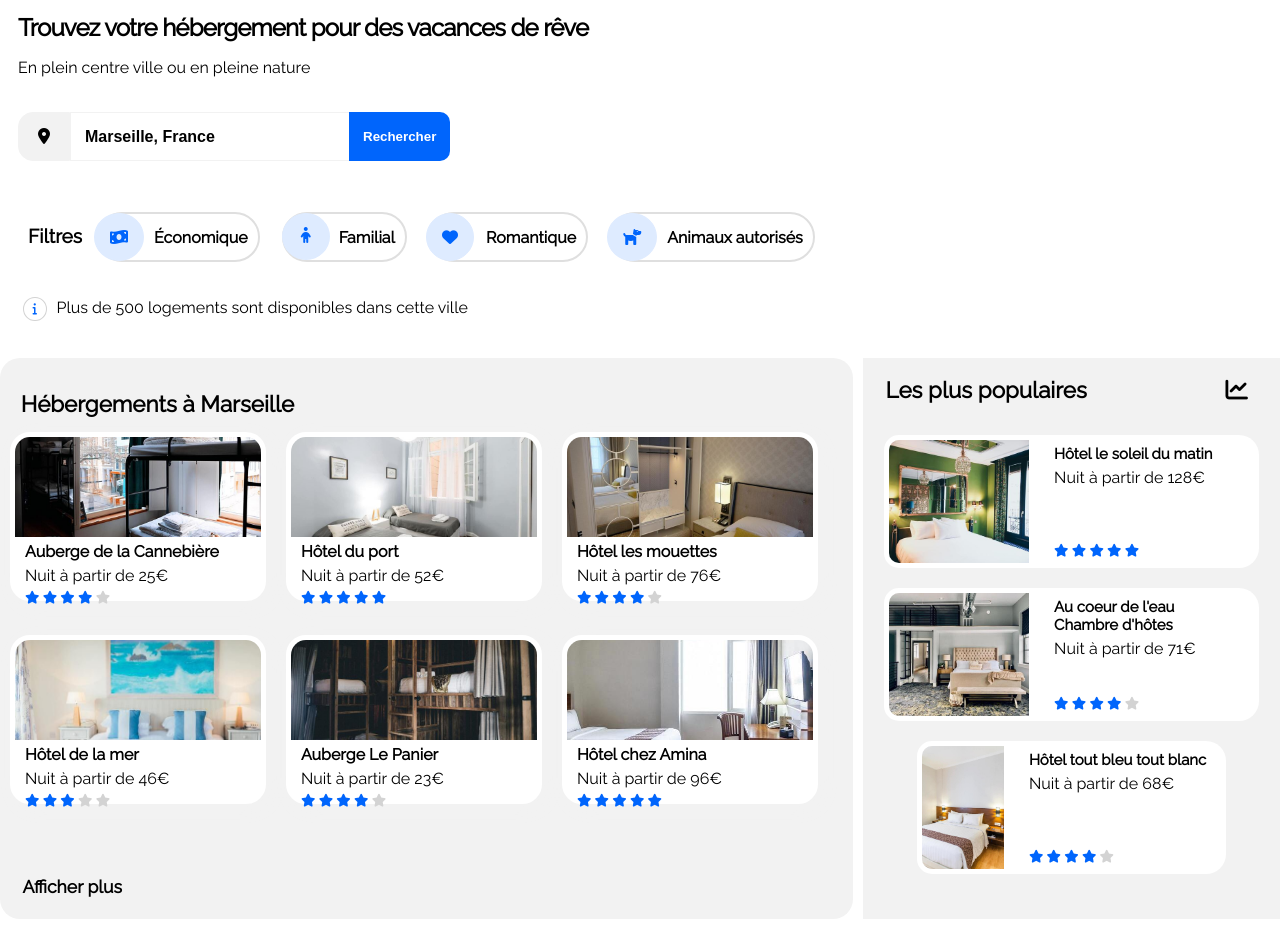
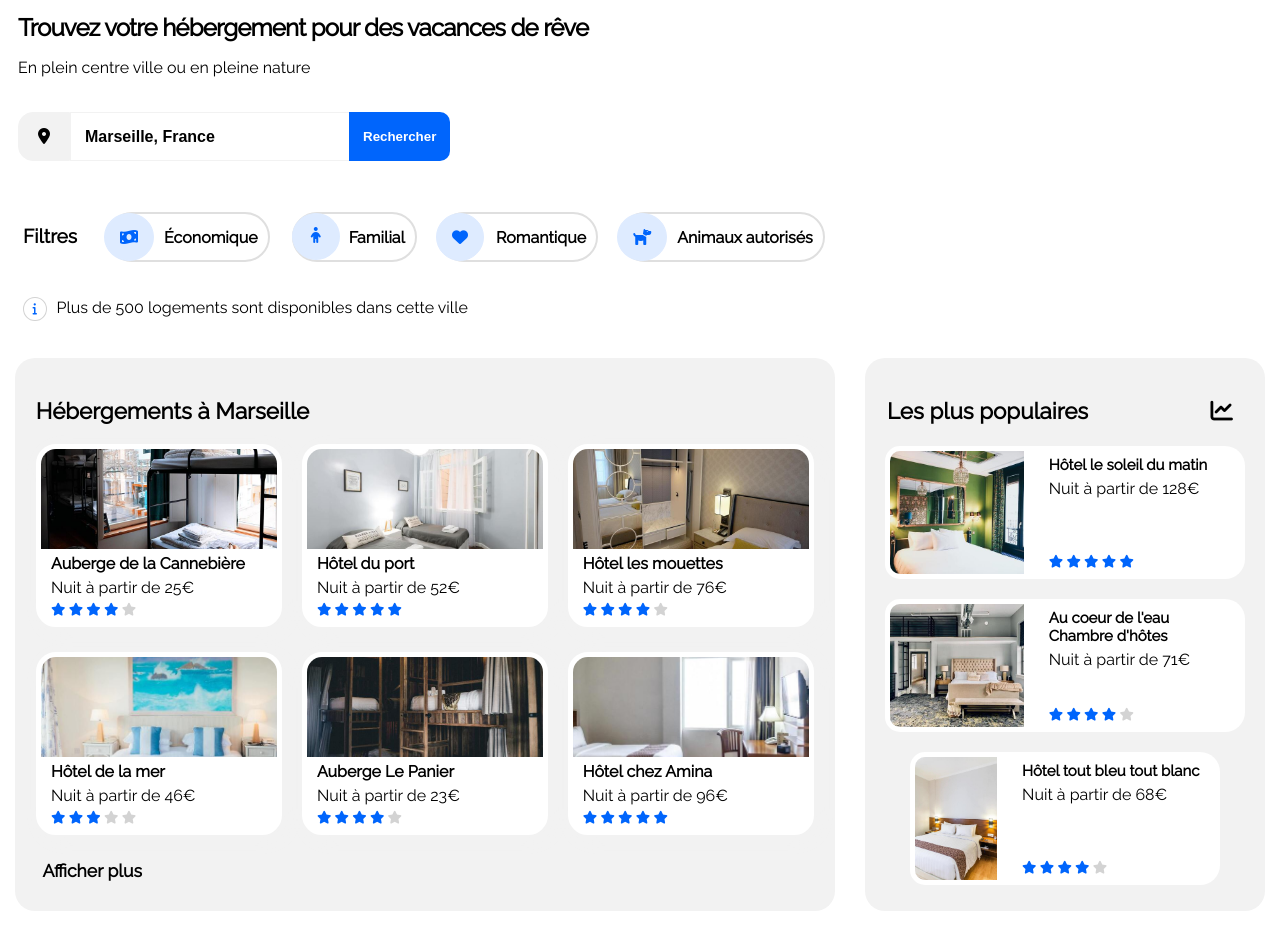
Before and after one commit to evy-vy/KalalaEvetricia_2_25122020, a plain HTML site: page index.html in a window 1280 px wide. Shown: the part 88-1029 px from the top of the page. Drawn offline with Linux system fonts and the light colour scheme.

Commit message:
fin de mise en place de la partie hébergements et populaire, ajustement de marges dans la partie header et filtres

```diff
--- a/style.css
+++ b/style.css
@@ -74,7 +74,7 @@ h4 {
 
 .header-nav-accomodations {
     width: 100%;
-    padding: 0.9375rem;
+    padding: 15px;
     text-align: center;
     color: #0065fc;
     border-bottom: 3px solid #0065fc;
@@ -164,7 +164,8 @@ h4 {
 }
 
 .search-second-title {
-    padding-left: 20px;
+    padding-left: 15px;
+    padding-right: 15px;
     margin-bottom: 0;
     font-size: 1.2rem;
 }
@@ -487,7 +488,7 @@ footer li {
     }
 
     .header-desktop a {
-        padding: 25px;
+        padding: 30px;
     }
 
     .header-desktop-accomodations {
@@ -742,9 +743,17 @@ footer li {
         flex-direction: row-reverse;
     }
 
+    .popular-top h3 {
+        margin-top: 40px;
+        margin-bottom: 12px;
+    }
+
     .popular {
         width: 45%;
         padding: 0;
+        margin-right: 15px;
+        margin-left: 15px;
+        border-radius: 20px;
     }
 
     .popular-list {
@@ -769,33 +778,36 @@ footer li {
     /*media (1000px) accomodations*/
 
     #hebergements {
-        margin-bottom: 15px;
-        margin-top: 2.04rem;
+        margin-bottom: 20px;
+        margin-top: 40px;
     }
 
     .accomodations {
         background-color: #f2f2f2;
         border-radius: 20px;
-        margin-right: 10px;
+        margin-right: 15px;
+        margin-left: 15px;
     }
 
     .accomodations-list {
         display: flex;
+        justify-content: center;
         width: 100%;
         flex-wrap: wrap;
         margin-top: 0;
+        margin-bottom: 0;
     }
 
     .accomodations-list li {
         display: flex;
         justify-content: center;
         width: 30%;
-        margin: 0 10px 10px 10px;
+        margin: 0 10px 15px 10px;
     }
 
     .accomodations-list a {
         width: 100%;
-        height: 88%;
+        height: 95%;
         background-color: #fff;
         border: #fff 0.3125em solid;
         box-shadow: 0.3125em 0.3125em 1.25em #f2f2f2;
@@ -809,6 +821,12 @@ footer li {
         height: 100px;
     }
 
+    .more {
+        margin-top: 0;
+        margin-bottom: 0;
+        padding-left: 5px;
+    }
+
     /*media (1000px) activities*/
     .activities-places {
         flex-direction: row;
```
